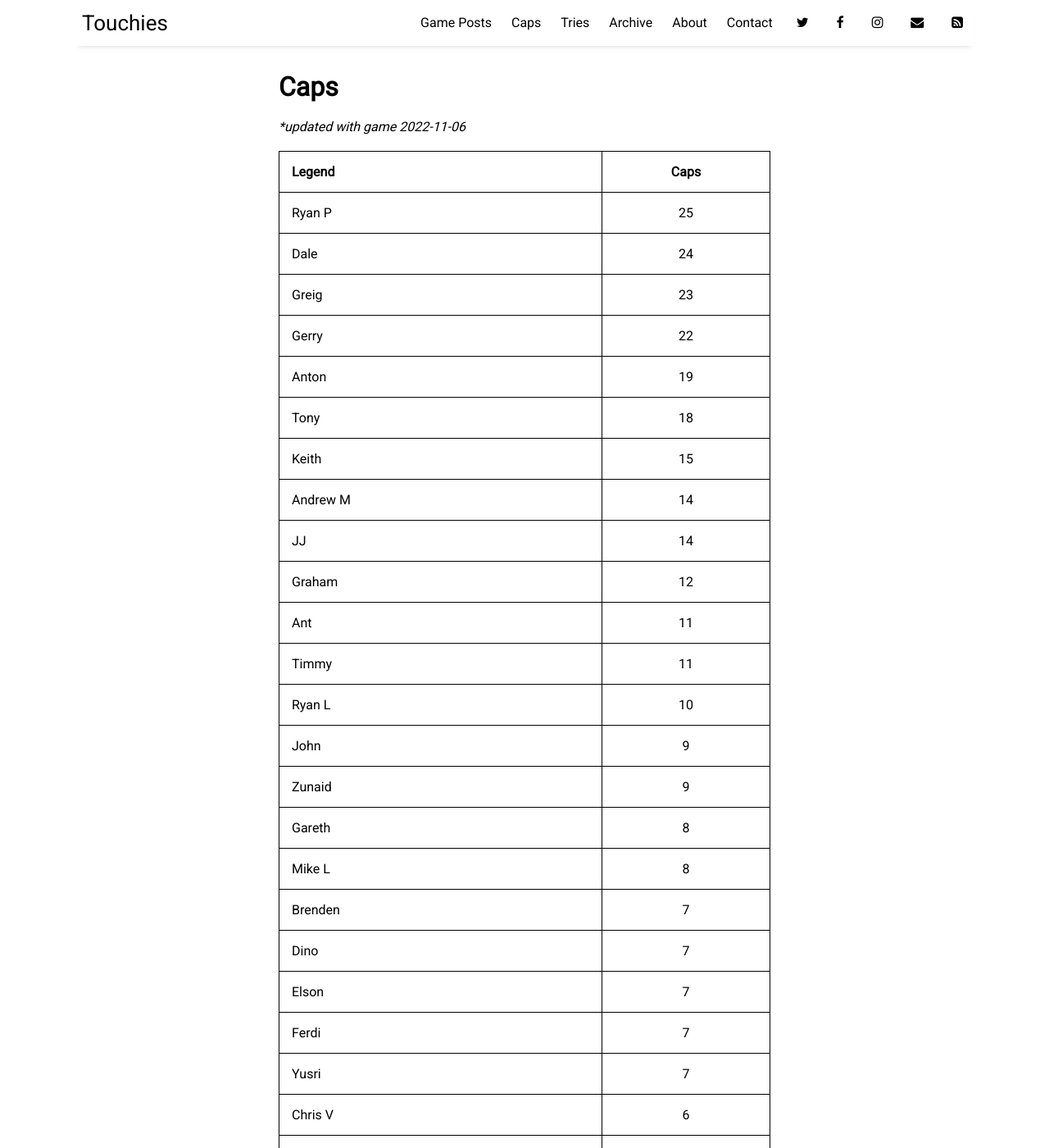
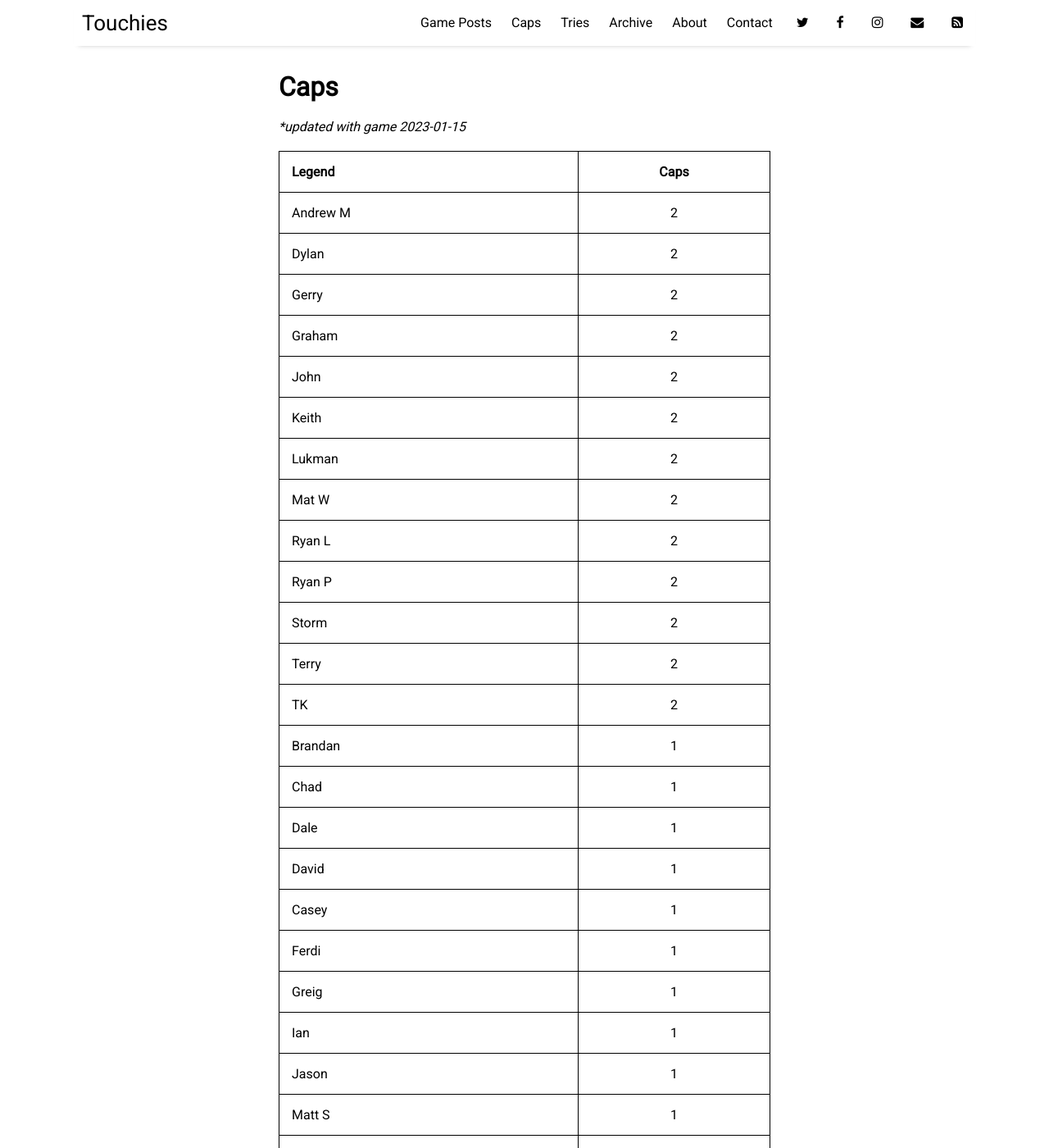
Before and after one commit to sundayrugby/sundayrugby.github.io, a Jekyll site: the page built from pages/caps.md, in a window 1280 px wide and 1400 px high. Shown: the whole window at 82% size. Built offline with Jekyll 4.4.1, drawn with Linux system fonts in a browser that asks for light colours; nearby versions of some CDN libraries; some of the changed text lies outside the part shown.

Commit message:
Update caps.md

```diff
--- a/pages/caps.md
+++ b/pages/caps.md
@@ -4,74 +4,45 @@ title: Caps
 permalink: /caps
 ---
 
-**updated with game 2022-11-06*
+**updated with game 2023-01-15*
 
 
 Legend               | Caps
 --------------------- | :------------------:
-Ryan P|25
-Dale|24
-Greig|23
-Gerry|22
-Anton|19
-Tony|18
-Keith|15
-Andrew M|14
-JJ|14
-Graham|12
-Ant|11
-Timmy|11
-Ryan L|10
-John|9
-Zunaid|9
-Gareth|8
-Mike L|8
-Brenden|7
-Dino|7
-Elson|7
-Ferdi|7
-Yusri|7
-Chris V|6
-David|6
-Dylan|6
-Grant R|6
-Ian|6
-Nick M|6
-Shaka|6
-Steven|6
-Terry|6
-Chris W|5
-Saul|5
-Adam|4
-Casey|4
-Chad|4
-Rich|4
-Dean|3
-Juan|3
-Julian|3
-Matt W|3
-Simphiwe|3
-Donovan|2
-Dylan P|2
-Emile|2
-Grant M|2
+Andrew M|2
+Dylan|2
+Gerry|2
+Graham|2
+John|2
+Keith|2
 Lukman|2
-Marshal|2
-Nic B|2
-Nic L|2
-Patrick|2
-Rikki|2
-Robin|2
-Andrew S|1
-Andrew St|1
-Lloyd|1
-Marcus|1
-Matt|1
+Mat W|2
+Ryan L|2
+Ryan P|2
+Storm|2
+Terry|2
+TK|2
+Brandan|1
+Chad|1
+Dale|1
+David|1
+Casey|1
+Ferdi|1
+Greig|1
+Ian|1
+Jason|1
+Matt S|1
 Micheal M|1
-Mike (Timmy)|1
-Nic G|1
-Rolf|1
-Trevor|1
-Warren K|1
-Wayne|1
-Wazza|1
+Nick M|1
+Rich|1
+Ryan J|1
+Ryan S|1
+Saul|1
+Scotty|1
+Simphiwe|1
+Tarek|1
+Timmy|1
+Tony|1
+Tristian|1
+Yusri|1
+Ziad|1
```
